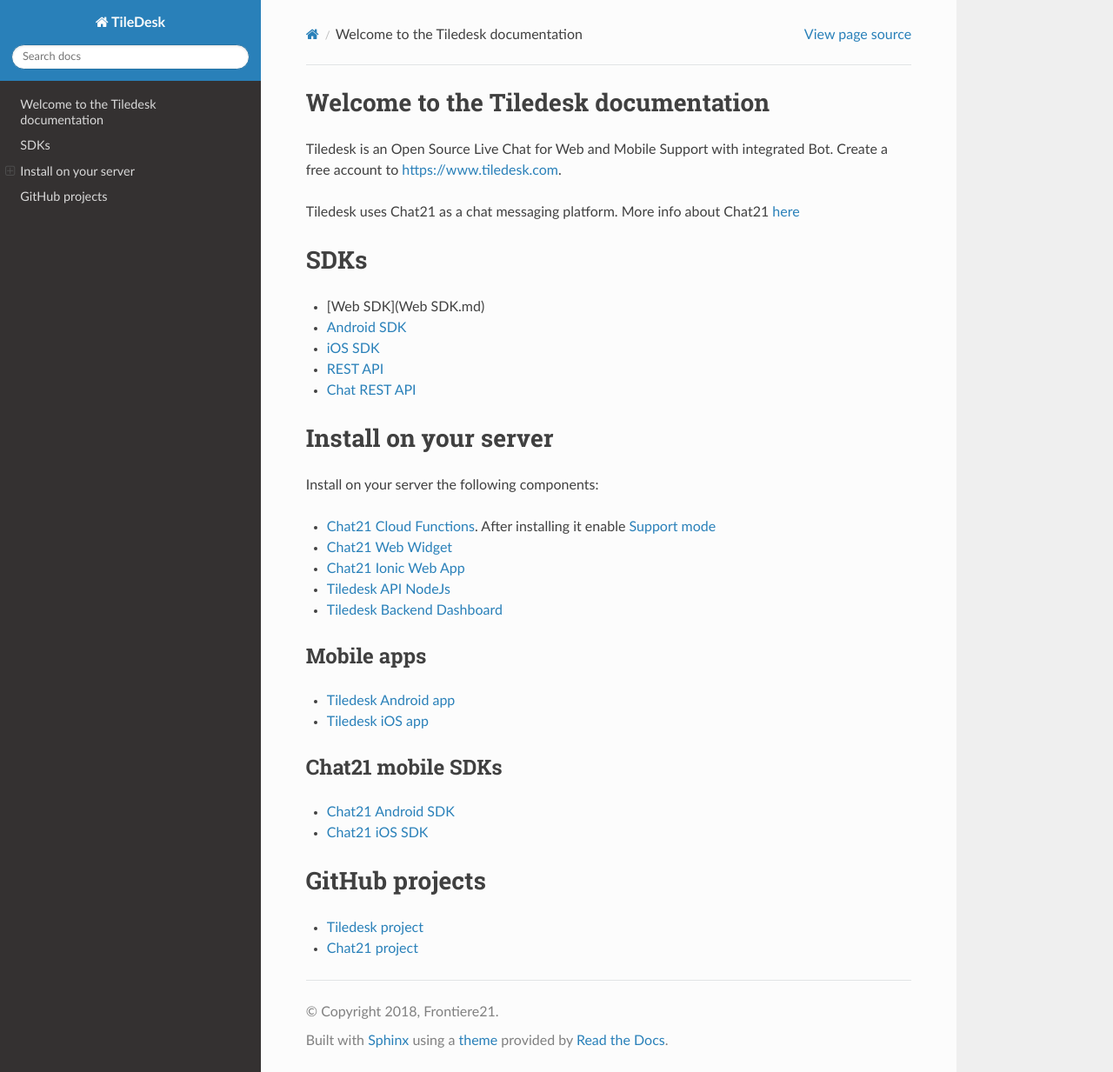
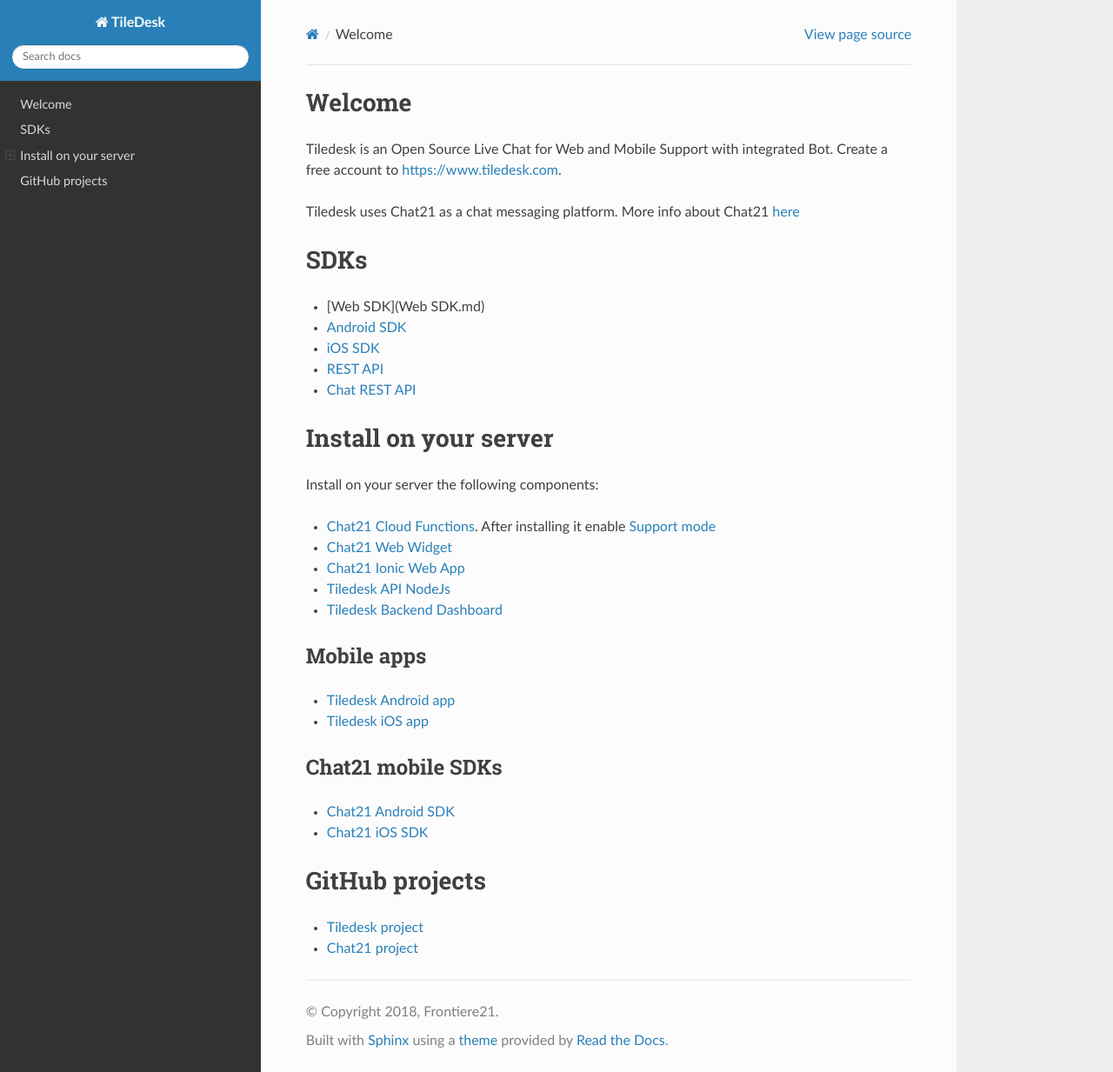
Before and after one commit to NavpreetSamra/tiledesk-docs, a Sphinx documentation site: the page built from docs/index.md, in a window 1280 px wide and 1233 px high. Shown: the whole window at 87% size. Built offline with Sphinx 7.4.7 and the Read the Docs theme 2.0.0, drawn with Linux system fonts in a browser that asks for light colours.

Commit message:
Update index.md

```diff
--- a/docs/index.md
+++ b/docs/index.md
@@ -1,4 +1,5 @@
-# Welcome to the Tiledesk documentation
+# Welcome
+
 Tiledesk is an Open Source Live Chat for Web and Mobile Support with integrated Bot.
 Create a free account to [https://www.tiledesk.com](https://www.tiledesk.com).
 
```
